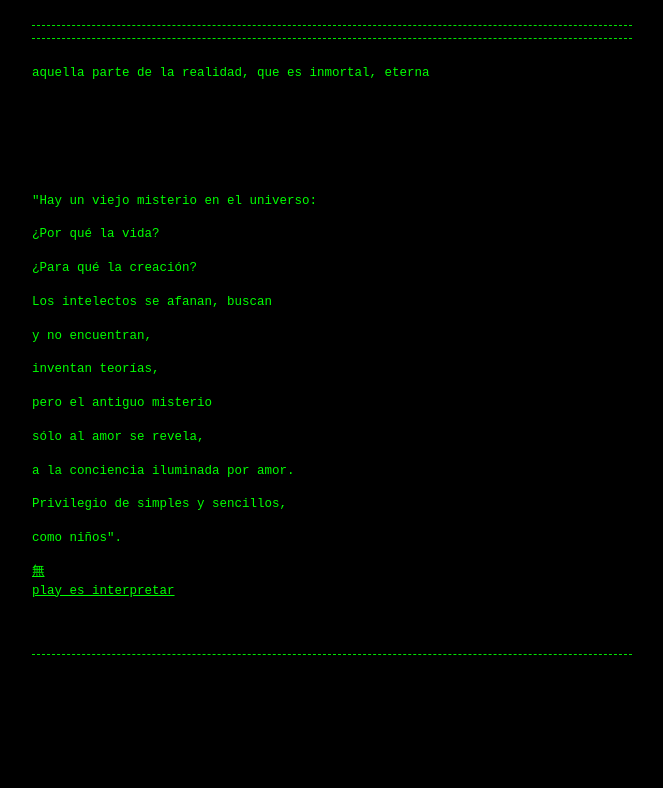
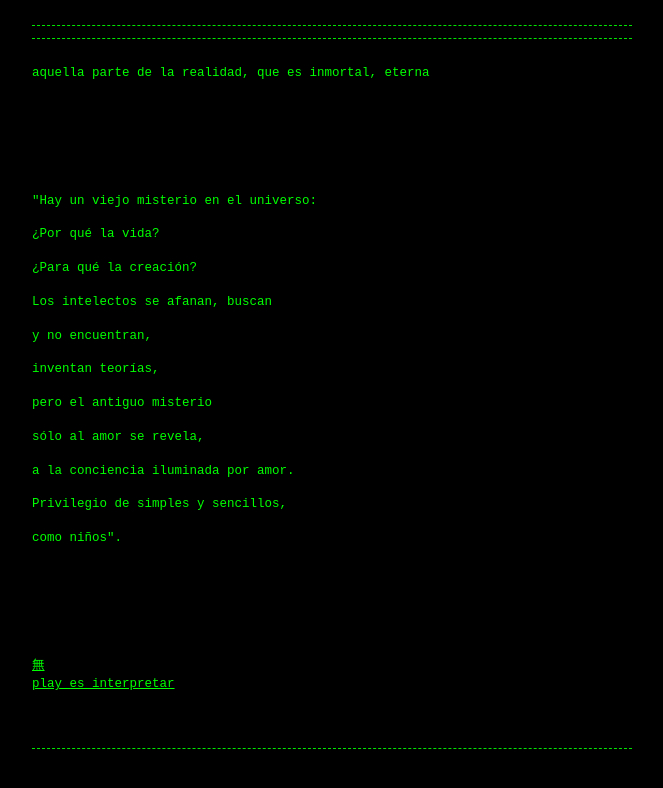
Before and after one commit to Guerrillaradio/el_ruido_de_fondo_de_la_existencia, a Jekyll site: the page built from index.md, in a window 1280 px wide. Shown: the top 788 px of the page, without its empty margins (308-971 px from the left). Built offline with Jekyll 4.4.1, drawn with Linux system fonts in a browser that asks for light colours; our own code applies the rules of GitHub Pages for plain Markdown files.

Commit message:
Update index.md

```diff
--- a/index.md
+++ b/index.md
@@ -1,7 +1,6 @@
 
 <p>aquella parte de la realidad, que es inmortal, eterna
 <div><br></div><div><br></div><div><br></div><div><br></div><div><br>
-
 
 <p>"Hay un viejo misterio en el universo:
 <p>¿Por qué la vida?
@@ -14,6 +13,7 @@
 <p>a la conciencia iluminada por amor.
 <p>Privilegio de simples y sencillos,
 <p>como niños".
+<div><br></div><div><br></div><div><br></div><div><br></div><div><br>
 <div><font color="#00ff00"></font></div><div></div><div><font color="#00ff00"> </font><font color="#00ff00"> </font></div>
 <a href="https://www.youtube.com/watch?v=WyhRL_7Wi5E"><div><font color="#00ff00">無
 </font></div><div></div><div><font color="#00ff00"> </font><font color="#00ff00"> </font></div>
```
